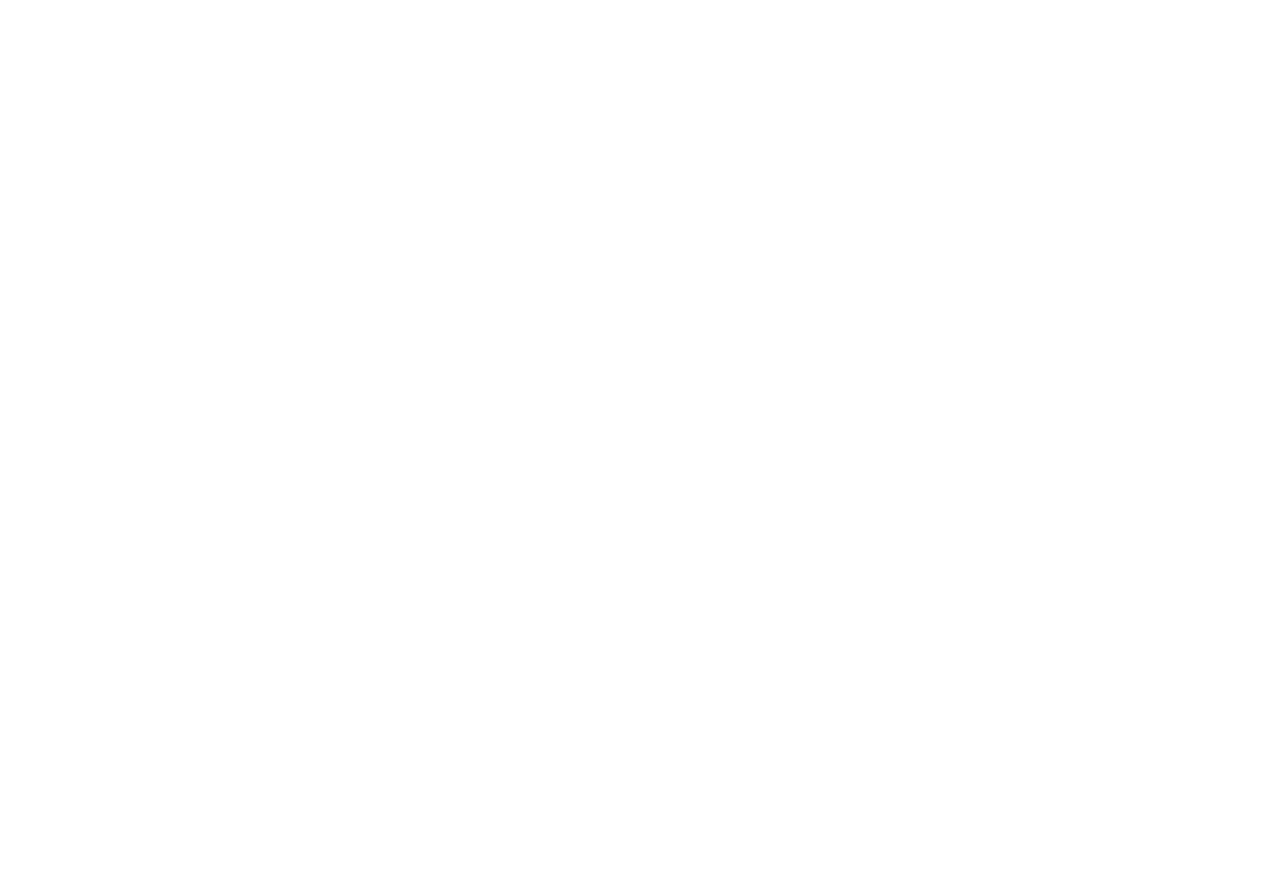
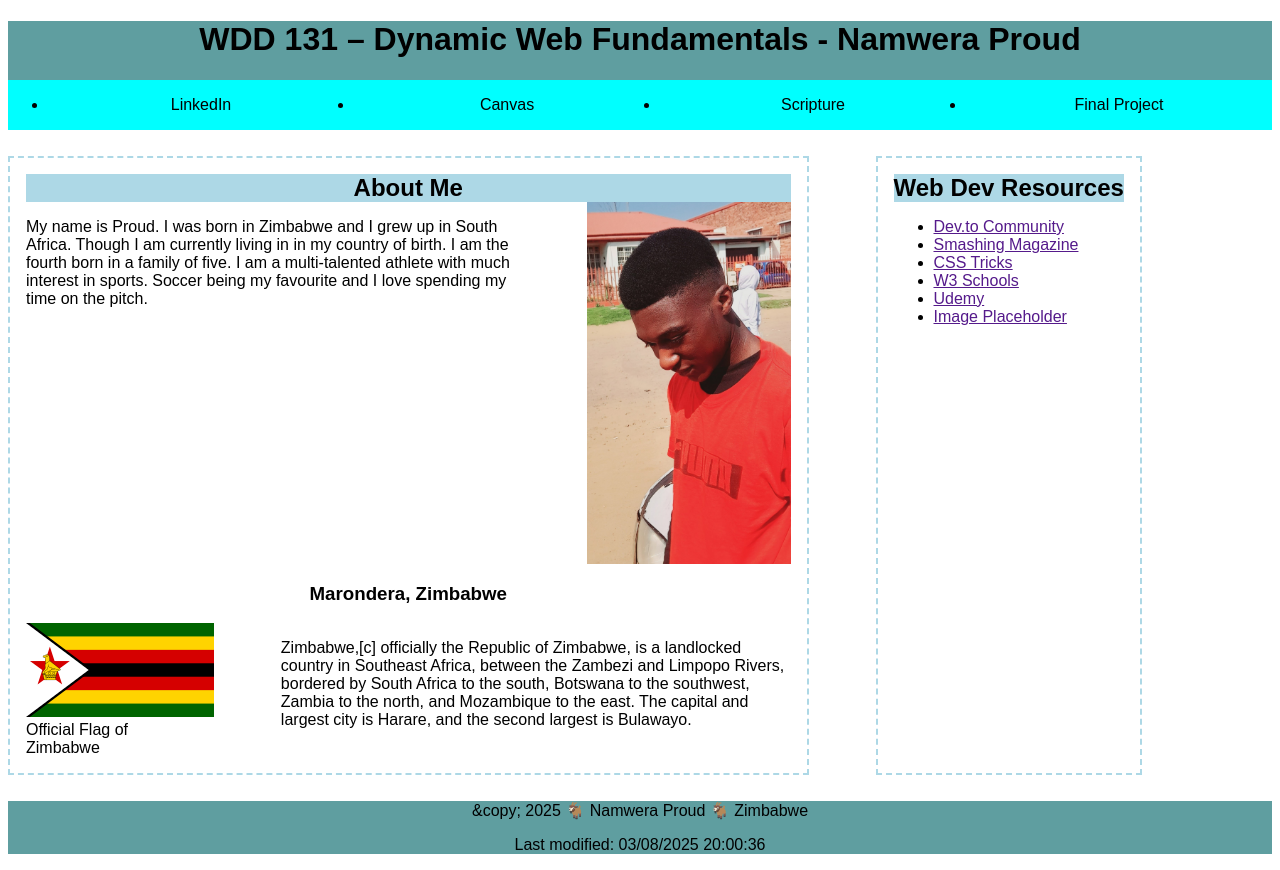
Before and after one commit to ProudNamwera4/wdd131, a plain HTML site: page index.html in a window 1280 px wide. Before the commit the page ends 800 px from the top, so only its background shows below. Drawn offline with Linux system fonts and the light colour scheme.

Commit message:
W01 Assignment: Home Page

```diff
--- a/index.html
+++ b/index.html
@@ -5,10 +5,92 @@
     <meta charset="UTF-8">
     <meta http-equiv="X-UA-Compatible" content="IE=edge">
     <meta name="viewport" content="width=device-width, initial-scale=1.0">
-    <title>Testing Publishing Process</title>
+    <title>WDD 131 – Dynamic Web Fundamentals - Namwera Proud</title>
+    <link rel="stylesheet" type="text/css" href="styles/base.css">
+    <meta name="author" content="Namwera Proud" />
+    <meta name="description"
+        content="Namwera Proud's WDD 131 – Dynamic Web Fundamentals course landing page with an introduction of myself." />
+
+    <script src="scripts/getdate.js" defer></script>
 </head>
 
 <body>
+    <header>
+        <h1>WDD 131 – Dynamic Web Fundamentals - Namwera Proud</h1>
+
+        <nav>
+            <ul>
+                <li><a href="linkedin.com/in/proud-namwera4">LinkedIn</a></li>
+                <li><a href="https://byupw.instructure.com/">Canvas</a></li>
+                <li><a
+                        href="https://www.churchofjesuschrist.org/study/scriptures/dc-testament/dc/4?lang=eng&id=p3#p3">Scripture</a>
+                </li>
+                <li><a href="#">Final Project</a></li>
+            </ul>
+
+
+        </nav>
+    </header>
+
+    <main>
+        <section class="card">
+            <h2>About Me</h2>
+            <div id="aboutMe">
+                <p>
+                    My name is Proud. I was born in Zimbabwe and I grew up in South Africa.
+                    Though I am currently living in in my country of birth. I am the fourth born in a family of five.
+                    I am a multi-talented athlete with much interest in sports. Soccer being my favourite and I love
+                    spending my time on the pitch.
+                </p>
+                <div>
+                    <img id="myImage" loading="lazy" src="images/my-image.jpg" alt="My Image">
+                </div>
+            </div>
+
+            <h3>Marondera, Zimbabwe</h3>
+            <div class="zimbabwe">
+                <div class="flag">
+                    <img src="images/flag_of_zimbabwe.png" loading="lazy" alt="Flag of Zimbabwe">
+                    <span>Official Flag of Zimbabwe</span>
+
+                </div>
+                <p>
+                    Zimbabwe,[c] officially the Republic of Zimbabwe, is a landlocked country in Southeast Africa,
+                    between the Zambezi and
+                    Limpopo Rivers, bordered by South Africa to the south, Botswana to the southwest, Zambia to the
+                    north, and Mozambique to
+                    the east. The capital and largest city is Harare, and the second largest is Bulawayo.
+                </p>
+
+            </div>
+
+        </section>
+        <section class="card">
+            <h2>Web Dev Resources</h2>
+
+            <ul>
+                <li><a href="">Dev.to Community</a></li>
+                <li><a href="">Smashing Magazine</a></li>
+                <li><a href="">CSS Tricks</a></li>
+                <li><a href="">W3 Schools</a></li>
+                <li><a href="">Udemy</a></li>
+                <li><a href="">Image Placeholder</a></li>
+            </ul>
+
+        </section>
+
+    </main>
+
+    <footer>
+        <p>
+            <span id="currentyear"></span>
+            &#x1f410 Namwera Proud
+            &#x1f410 Zimbabwe
+        </p>
+        <p id="lastModified"></p>
+
+    </footer>
+
 
 </body>
 
--- /dev/null
+++ b/scripts/getdate.js
@@ -0,0 +1,9 @@
+// select the DOM elements
+const year = document.querySelector("#currentyear");
+const lastModified = document.querySelector("#lastModified");
+
+// use the date object
+const today = new Date();
+
+year.textContent = `&copy; ${today.getFullYear()}`;
+lastModified.textContent = `Last modified: ${document.lastModified}`;
--- /dev/null
+++ b/styles/base.css
@@ -0,0 +1,75 @@
+* {
+  box-sizing: border-box;
+}
+body {
+  font-family: "Sansita", sans-serif;
+  justify-content: center;
+}
+
+header {
+  background-color: cadetblue;
+  text-align: center;
+}
+nav {
+  background-color: aqua;
+  margin: 0 auto;
+}
+nav a {
+  display: block;
+  color: black;
+  text-align: center;
+  padding: 1rem;
+  text-decoration: none;
+}
+
+nav a:hover {
+  text-decoration: underline;
+}
+#myImage {
+  width: 80%;
+  float: right;
+}
+main {
+  display: grid;
+  grid-template-columns: 2fr 1fr;
+  width: 95%;
+}
+#aboutMe {
+  display: grid;
+  grid-template-columns: 2fr 1fr;
+}
+.card h2 {
+  text-align: center;
+  background-color: lightblue;
+  margin: 0 auto;
+}
+.card {
+  padding: 1rem;
+  border: 2px dashed lightblue;
+  margin: 10px auto;
+}
+.flag {
+  float: left;
+  width: 70%;
+}
+.zimbabwe {
+  display: grid;
+  grid-template-columns: 1fr 2fr;
+}
+h3 {
+  text-align: center;
+}
+
+footer {
+  background-color: cadetblue;
+  text-align: center;
+}
+
+@media (min-width: 650px) {
+  nav ul {
+    display: flex;
+  }
+  nav ul li {
+    flex: 1 1 100%;
+  }
+}
```
Also changed, not shown: images/flag_of_zimbabwe.png (added), images/my-image.jpg (added).
